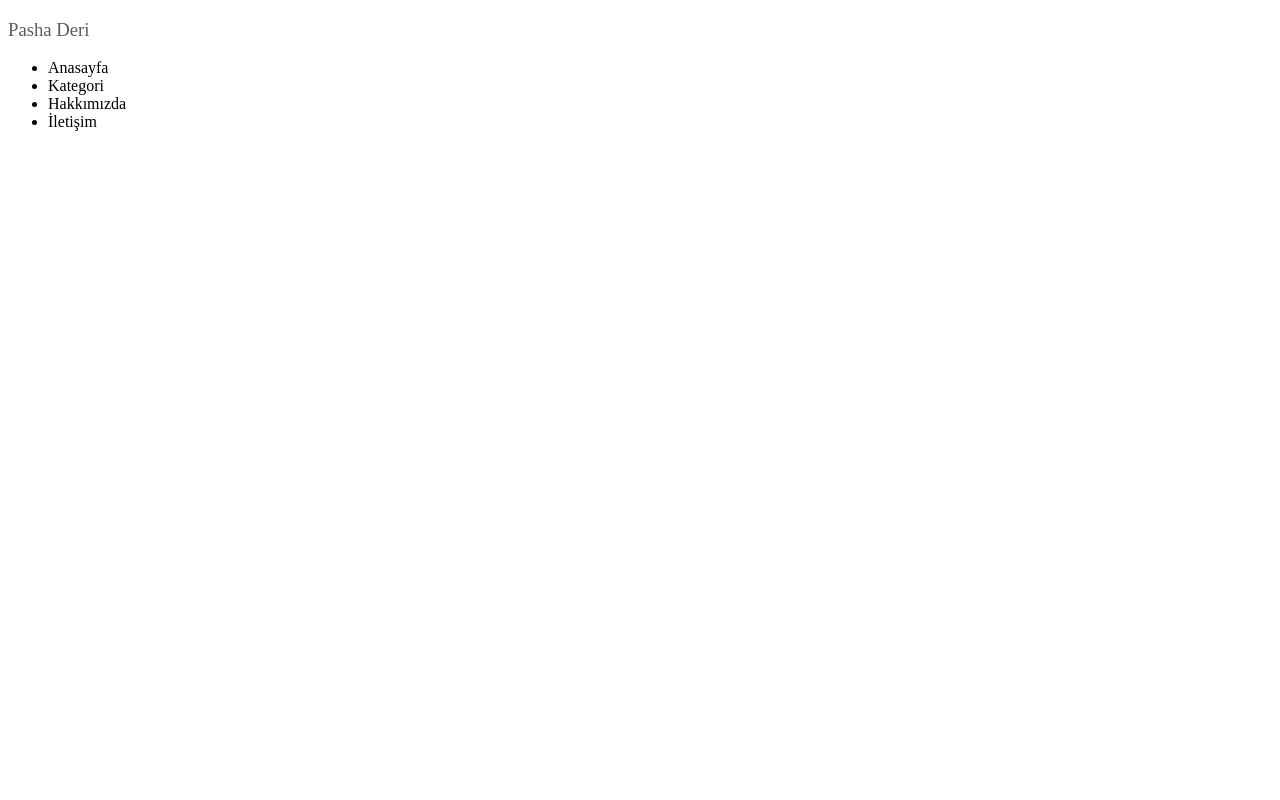
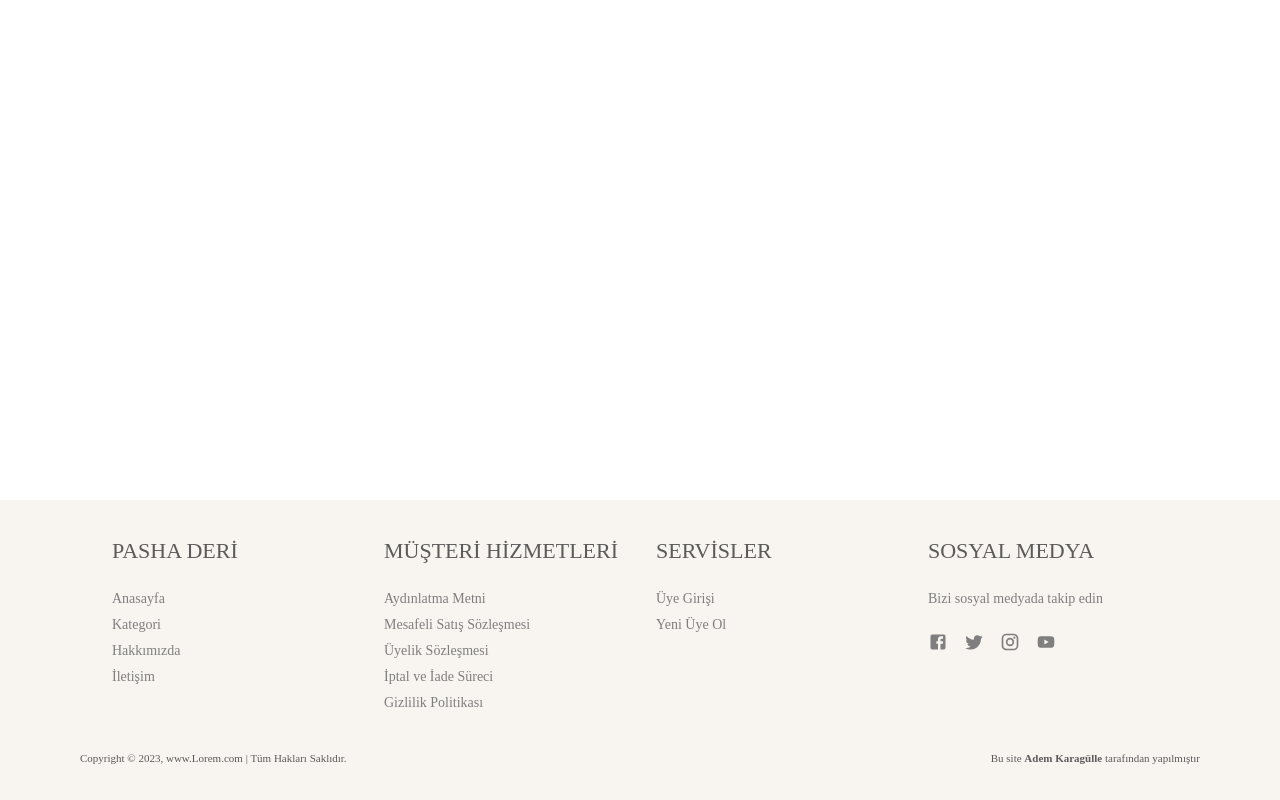
Before and after one commit to e-Commerce-Ali/E-Commerce, a React (Vite) app: page / in a window 1280 px wide. Built offline with nearby package versions, Linux system fonts and the light colour scheme.

Commit message:
add footer components

```diff
--- a/package.json
+++ b/package.json
@@ -14,8 +14,12 @@
     "@emotion/styled": "^11.11.0",
     "@mui/icons-material": "^5.14.16",
     "@mui/material": "^5.14.17",
+    "localforage": "^1.10.0",
+    "match-sorter": "^6.3.1",
     "react": "^18.2.0",
-    "react-dom": "^18.2.0"
+    "react-dom": "^18.2.0",
+    "react-router-dom": "^6.18.0",
+    "sort-by": "^1.2.0"
   },
   "devDependencies": {
     "@types/react": "^18.2.15",
--- a/src/App.css
+++ b/src/App.css
@@ -1,5 +1,26 @@
-@import url("https://fonts.googleapis.com/css2?family=Montserrat:wght@100;300;400;500&display=swap");
+:root {
+  /* Text-Color */
+  --txt-light: #616160;
+  --txt-dark: #5c5b5b;
+  --txt-dark2: #514f4d;
+  --txt-footer: #7f7f7f;
+  /* BackGround */
+  --bg-pink: #e1d4c2;
+  --bg-green: #c9c9c9;
+  --bg-white: #ffffff;
+  --bg-darkPink: #e1d8cb;
+  --bg-footer: #f8f4ef;
+}
+
+body {
+  margin: 0;
+}
 
 * {
-  font-family: ""Montserrat", sans-serif";
+  font-family: "Times New Roman", Times, serif;
 }
+
+a {
+  text-decoration: none;
+  color: inherit;
+}
--- a/src/App.jsx
+++ b/src/App.jsx
@@ -1,15 +1,32 @@
-import { useState } from 'react'
-import './App.css'
-import Footer from './components/footer/Footer'
+import { createTheme, ThemeProvider } from "@mui/material";
+import "./App.css";
+import Header from "./components/Header/Header";
+import Footer from "./components/footer/Footer";
+const theme = createTheme({
+  palette: {
+    text: {
+      light: "#616160",
+      dark: "#5C5B5B",
+      dark2: "#514f4d",
+      footer: "#7f7f7f",
+    },
+    bg: {
+      pink: "#E1D4C2",
+      green: "#C9C9C9",
+      white: "#ffffff",
+      darkPink: "#E1D8CB",
+      footer: "#F8F4EF"
+    },
+  },
+});
 
 function App() {
-  const [count, setCount] = useState(0)
-
   return (
-    <>
+    <ThemeProvider theme={theme}>
+      <div style={{ height: '500px' }}></div>
       <Footer />
-    </>
-  )
+    </ThemeProvider>
+  );
 }
 
-export default App
+export default App;
--- a/src/components/footer/Footer.css
+++ b/src/components/footer/Footer.css
@@ -1,8 +1,60 @@
+.footer {
+  padding: 1rem 5rem;
+  background-color: var(--bg-footer);
+}
+
+.top-footer {
+  padding-left: 2rem;
+}
+
 .footer h3 {
+  font-size: 22px;
   color: #5c5b5b;
   font-weight: 500;
 }
 
-.footer p {
+.footer ul {
+  display: flex;
+  flex-direction: column;
   color: #7f7f7f;
+  padding: 0;
+  list-style: none;
 }
+
+.footer ul li {
+  line-height: 26px;
+  font-size: 14px;
+}
+
+.row {
+  display: flex;
+  justify-content: center;
+}
+
+.col-md-4 {
+  width: 25%;
+}
+
+.footer ul a:hover {
+  color: #000;
+}
+
+.bottom-footer {
+  padding: 20px 0;
+  display: flex;
+  justify-content: space-between;
+  color: var(--txt-dark);
+  font-size: 11px;
+}
+.social-media li:nth-child(2) {
+  padding-top: 20px;
+}
+
+.social-media li a {
+  padding-right: 16px;
+}
+
+.link-website:hover {
+  color: #000;
+  text-decoration: underline;
+}
--- a/src/components/footer/Footer.jsx
+++ b/src/components/footer/Footer.jsx
@@ -1,27 +1,66 @@
 import React from 'react'
 import './Footer.css'
+import FacebookIcon from '@mui/icons-material/Facebook';
+import TwitterIcon from '@mui/icons-material/Twitter';
+import InstagramIcon from '@mui/icons-material/Instagram';
+import YouTubeIcon from '@mui/icons-material/YouTube';
+
 
 function Footer() {
+
+
+    const year = new Date()
+
+
     return (
         <div className='footer'>
-            <div className="row">
+            <div className="row top-footer">
                 <div className='col-md-4'>
-                    <h3>Pasha Deri</h3>
+                    <h3>PASHA DERİ</h3>
                     <ul>
-                        <li>Anasayfa</li>
-                        <li>Kategori</li>
-                        <li>Hakkımızda</li>
-                        <li>İletişim</li>
+                        <li><a href="">Anasayfa</a></li>
+                        <li><a href="">Kategori</a></li>
+                        <li><a href="">Hakkımızda</a></li>
+                        <li><a href="">İletişim</a></li>
                     </ul>
                 </div>
                 <div className='col-md-4'>
-
+                    <h3>MÜŞTERİ HİZMETLERİ</h3>
+                    <ul>
+                        <li><a href="">Aydınlatma Metni</a></li>
+                        <li><a href="">Mesafeli Satış Sözleşmesi</a></li>
+                        <li><a href="">Üyelik Sözleşmesi</a></li>
+                        <li><a href="">İptal ve İade Süreci</a></li>
+                        <li><a href="">Gizlilik Politikası</a></li>
+                    </ul>
                 </div>
                 <div className='col-md-4'>
+                    <h3>SERVİSLER</h3>
+                    <ul>
+                        <li><a href="">Üye Girişi</a></li>
+                        <li><a href="">Yeni Üye Ol</a></li>
+                    </ul>
+                </div>
+                <div className='col-md-4 social-media'>
+                    <h3>SOSYAL MEDYA</h3>
+                    <ul>
+                        <li>Bizi sosyal medyada takip edin</li>
+                        <li>
+                            <a href=""><FacebookIcon fontSize='small' /></a>
+                            <a href=""><TwitterIcon fontSize='small' /></a>
+                            <a href=""><InstagramIcon fontSize='small' /></a>
+                            <a href=""><YouTubeIcon fontSize='small' /></a>
+                        </li>
+                    </ul>
+                </div>
+            </div>
+            <div className="row bottom-footer">
+                <div className="col-md-6">
+                    Copyright © {year.getFullYear()}, <a className='link-website' href="">www.Lorem.com</a> | Tüm Hakları Saklıdır.
+                </div>
+                <div className="col-md-6">
 
-                </div>
-                <div className='col-md-4'>
-
+                    Bu site <a href="https://ademkaragulle.netlify.app"><strong className='link-website'>Adem Karagülle</strong></a> tarafından yapılmıştır
                 </div>
             </div>
         </div>
--- a/src/main.jsx
+++ b/src/main.jsx
@@ -2,7 +2,16 @@ import React from 'react'
 import ReactDOM from 'react-dom/client'
 import App from './App.jsx'
 import './index.css'
+import { createBrowserRouter, RouterProvider } from 'react-router-dom'
+
+const router = createBrowserRouter([
+  {
+    path: "/",
+    element: <App />,
+  },
+]);
+
 
 ReactDOM.createRoot(document.getElementById('root')).render(
-  <App />
+  <RouterProvider router={router} />
 )
```
Also changed, not shown: 1 other file (tests, documents, lock files or other folders).
